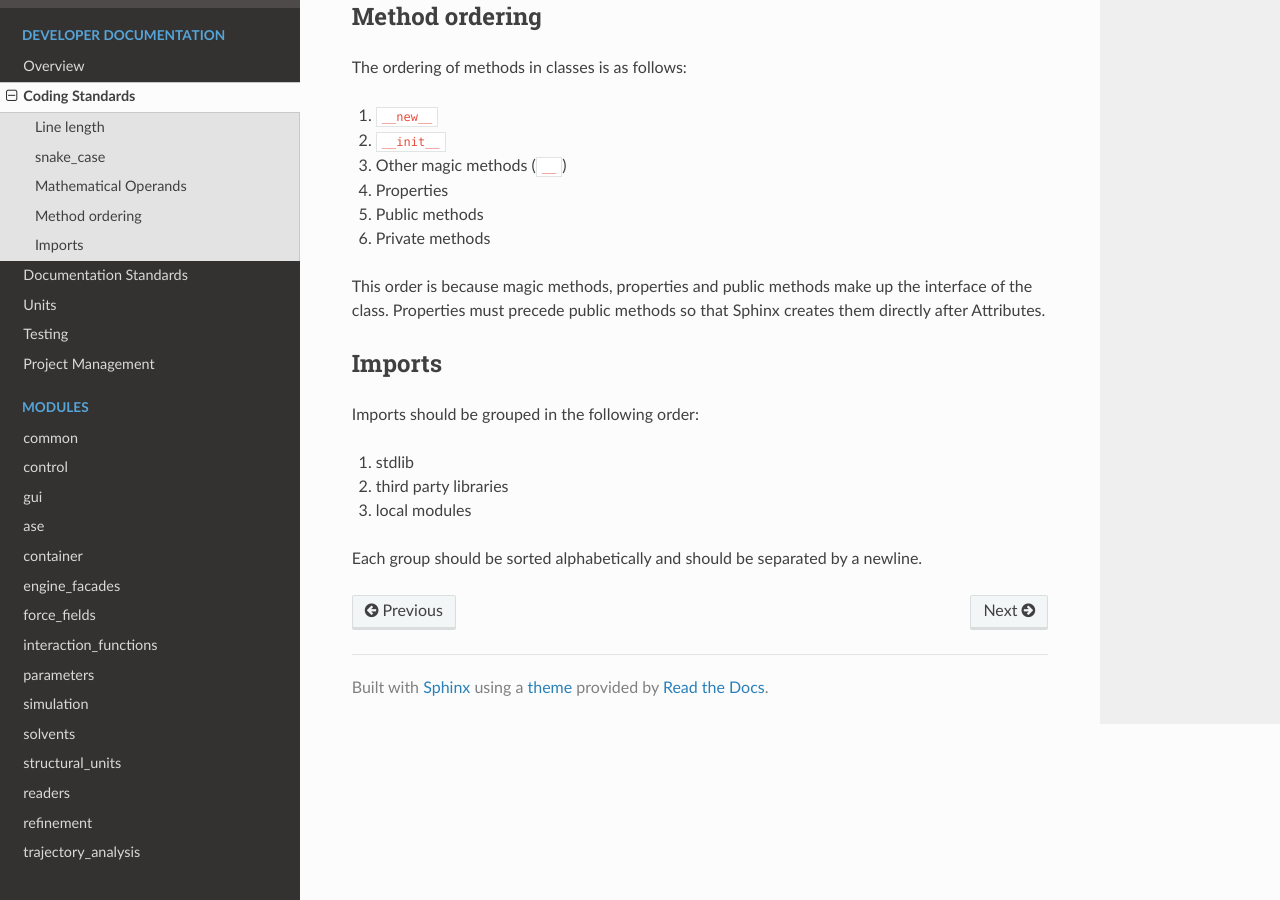
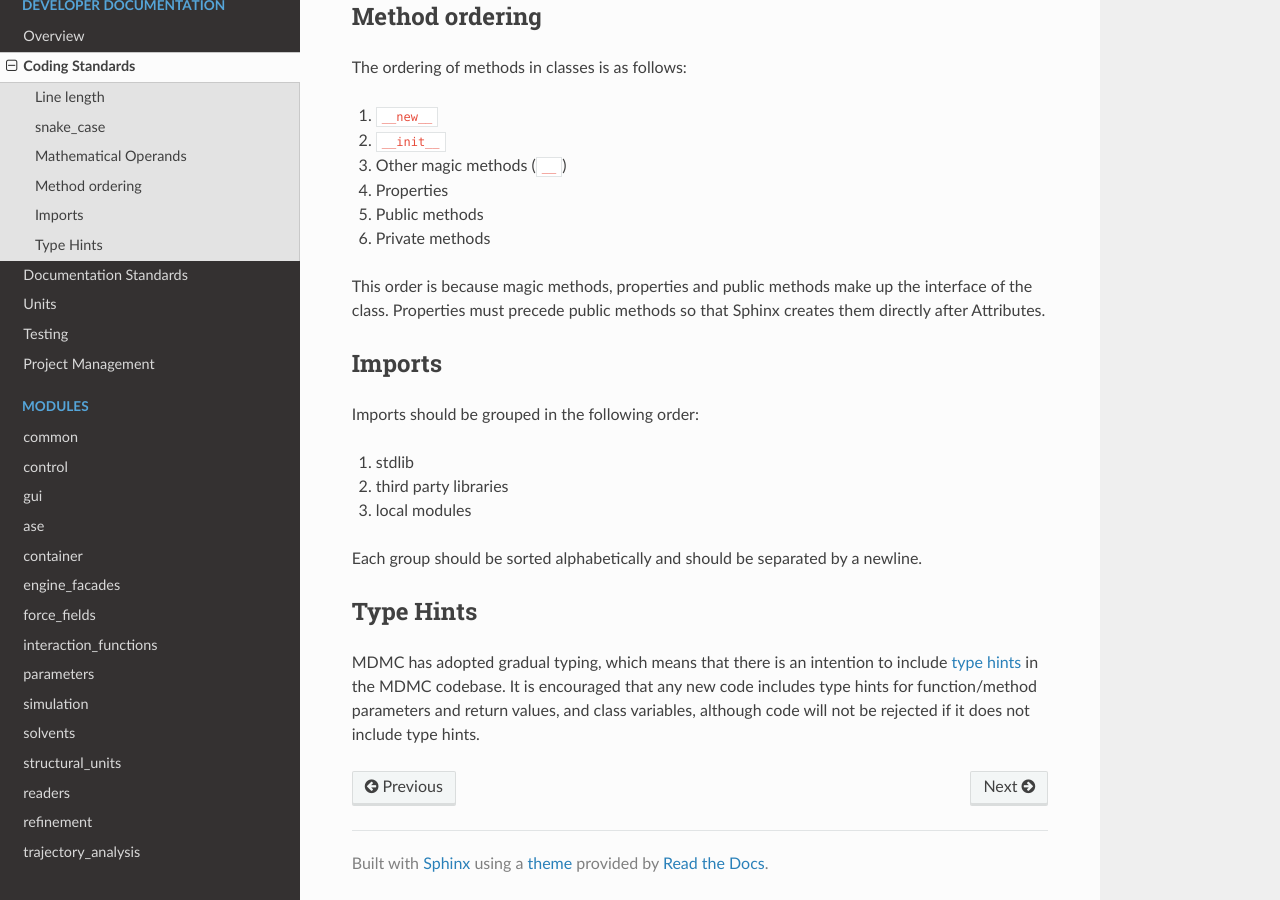
Before and after one commit to ISISNeutronMuon/MDMC, a Sphinx documentation site: the page built from doc/pages/developer/coding_standards.rst, in a window 1280 px wide and 900 px high, scrolled down 1240 px. Built offline with Sphinx 7.4.7 and the Read the Docs theme 2.0.0, drawn with Linux system fonts in a browser that asks for light colours.

Commit message:
Added about type hints

```diff
--- a/doc/pages/developer/coding_standards.rst
+++ b/doc/pages/developer/coding_standards.rst
@@ -81,3 +81,11 @@ Imports should be grouped in the following order:
 3. local modules
 
 Each group should be sorted alphabetically and should be separated by a newline.
+
+Type Hints
+----------
+MDMC has adopted gradual typing, which means that there is an intention to
+include `type hints <https://docs.python.org/3/library/typing.html>`_ in the
+MDMC codebase. It is encouraged that any new code includes type hints for
+function/method parameters and return values, and class variables, although code
+will not be rejected if it does not include type hints.
```
